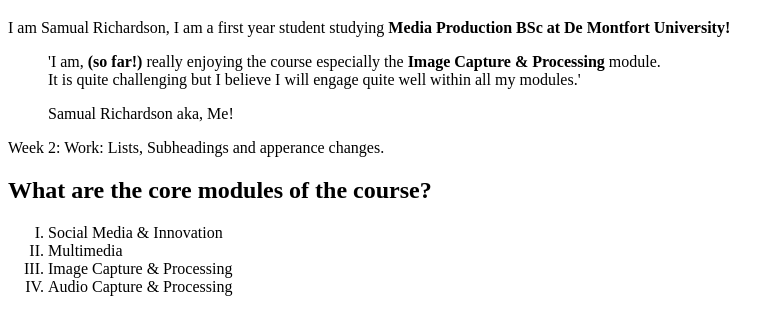
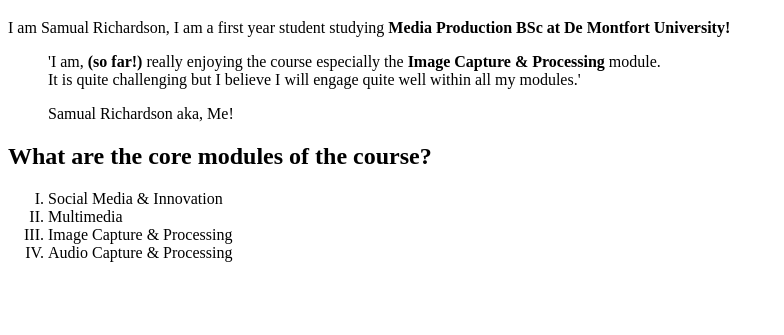
Before and after one commit to DMU-P2594383/Code, a plain HTML site: page week2/Home.html in a window 1280 px wide. Shown: the part 61-396 px from the top of the page, without its empty margins (0-784 px from the left). Drawn offline with Linux system fonts and the light colour scheme.

Commit message:
Update Home.html

```diff
--- a/week2/Home.html
+++ b/week2/Home.html
@@ -15,7 +15,6 @@
       <footer>Samual Richardson aka, Me!</footer>
     </blockquote>
 
-Week 2: Work: Lists, Subheadings and apperance changes.
 
     <h2> What are the core modules of the course? </h2>
     <ol type="I">
```
